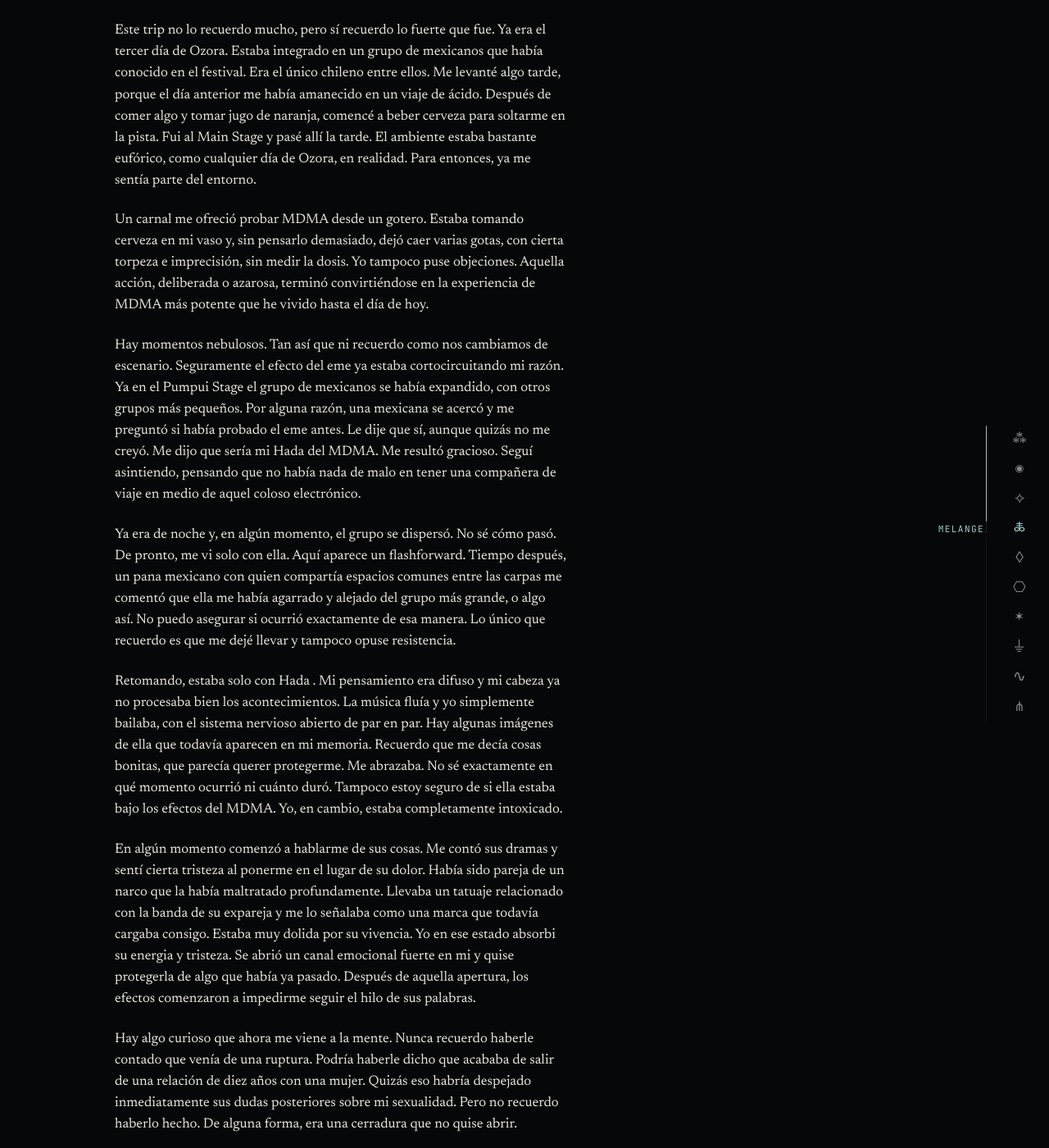
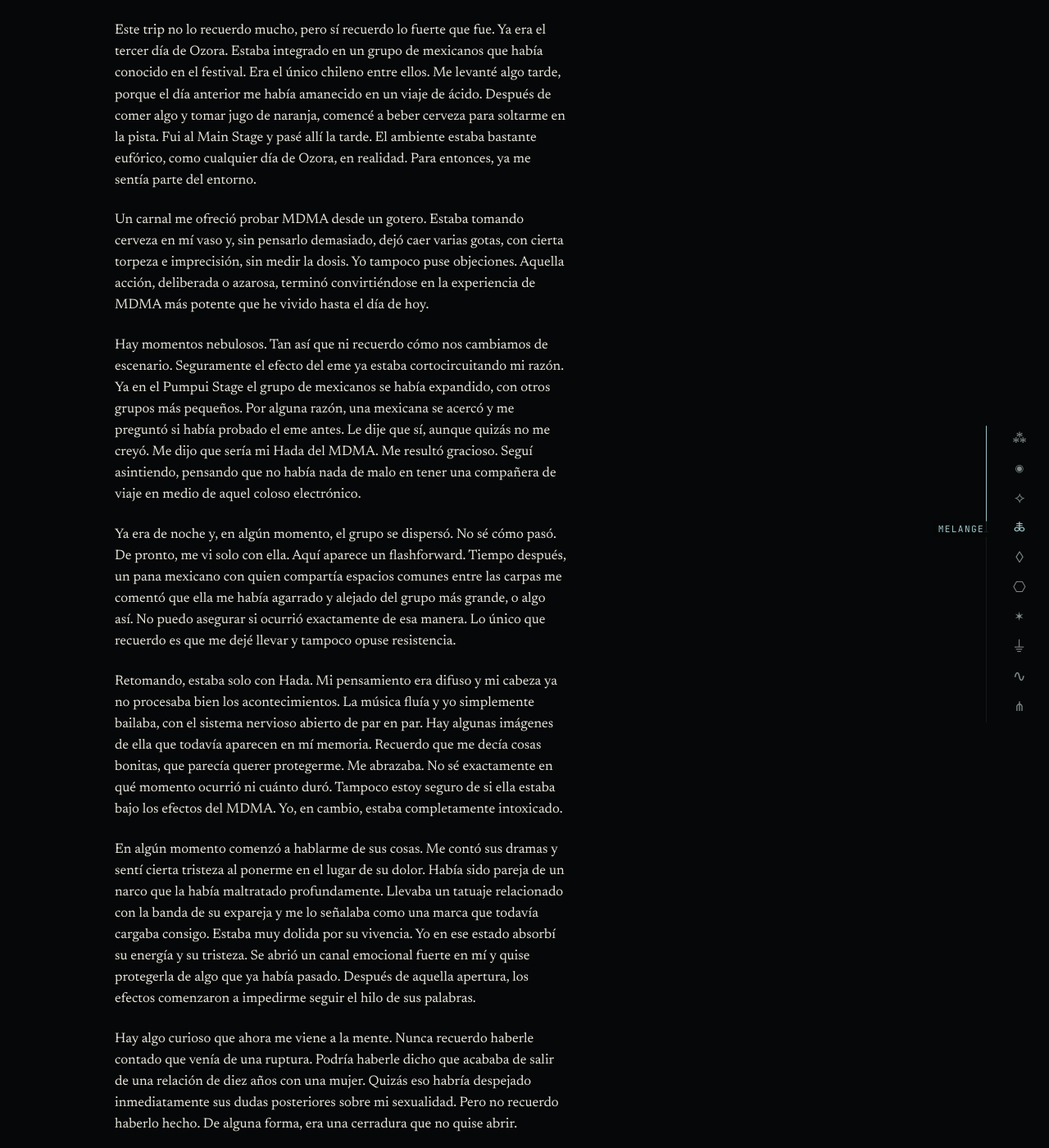
Before and after one commit to hugomoraga/kndl000, a Jekyll site: the page built from content/collections/_melange_reports/ozora-mdma.md, in a window 1280 px wide and 1400 px high, scrolled down 1542 px. Shown: the whole window at 82% size. Built offline with Jekyll 4.4.1, drawn with Linux system fonts in a browser that asks for light colours; some of the changed text lies outside the part shown.

Commit message:
Update Reporte “ozora-mdma”

```diff
--- a/content/collections/_melange_reports/ozora-mdma.md
+++ b/content/collections/_melange_reports/ozora-mdma.md
@@ -39,15 +39,15 @@
 
 Este trip no lo recuerdo mucho, pero sí recuerdo lo fuerte que fue. Ya era el tercer día de Ozora. Estaba integrado en un grupo de mexicanos que había conocido en el festival. Era el único chileno entre ellos. Me levanté algo tarde, porque el día anterior me había amanecido en un viaje de ácido. Después de comer algo y tomar jugo de naranja, comencé a beber cerveza para soltarme en la pista. Fui al Main Stage y pasé allí la tarde. El ambiente estaba bastante eufórico, como cualquier día de Ozora, en realidad. Para entonces, ya me sentía parte del entorno.
 
-Un carnal me ofreció probar MDMA desde un gotero. Estaba tomando cerveza en mi vaso y, sin pensarlo demasiado, dejó caer varias gotas, con cierta torpeza e imprecisión, sin medir la dosis. Yo tampoco puse objeciones. Aquella acción, deliberada o azarosa, terminó convirtiéndose en la experiencia de MDMA más potente que he vivido hasta el día de hoy.
+Un carnal me ofreció probar MDMA desde un gotero. Estaba tomando cerveza en mí vaso y, sin pensarlo demasiado, dejó caer varias gotas, con cierta torpeza e imprecisión, sin medir la dosis. Yo tampoco puse objeciones. Aquella acción, deliberada o azarosa, terminó convirtiéndose en la experiencia de MDMA más potente que he vivido hasta el día de hoy.
 
-Hay momentos nebulosos. Tan así que ni recuerdo como nos cambiamos de escenario. Seguramente el efecto del eme ya estaba cortocircuitando mi razón. Ya en el Pumpui Stage el grupo de mexicanos se había expandido, con otros grupos  más pequeños. Por alguna razón, una mexicana se acercó y me preguntó si había probado el eme antes. Le dije que sí, aunque quizás no me creyó. Me dijo que sería mi Hada del MDMA. Me resultó gracioso. Seguí asintiendo, pensando que no había nada de malo en tener una compañera de viaje en medio de aquel coloso electrónico.
+Hay momentos nebulosos. Tan así que ni recuerdo cómo nos cambiamos de escenario. Seguramente el efecto del eme ya estaba cortocircuitando mi razón. Ya en el Pumpui Stage el grupo de mexicanos se había expandido, con otros grupos  más pequeños. Por alguna razón, una mexicana se acercó y me preguntó si había probado el eme antes. Le dije que sí, aunque quizás no me creyó. Me dijo que sería mi Hada del MDMA. Me resultó gracioso. Seguí asintiendo, pensando que no había nada de malo en tener una compañera de viaje en medio de aquel coloso electrónico.
 
 Ya era de noche y, en algún momento, el grupo se dispersó. No sé cómo pasó. De pronto, me vi solo con ella. Aquí aparece un flashforward. Tiempo después, un pana mexicano con quien compartía espacios comunes entre las carpas me comentó que ella me había agarrado y alejado del grupo más grande, o algo así. No puedo asegurar si ocurrió exactamente de esa manera. Lo único que recuerdo es que me dejé llevar y tampoco opuse resistencia.
 
-Retomando, estaba solo con Hada . Mi pensamiento era difuso y mi cabeza ya no procesaba bien los acontecimientos. La música fluía y yo simplemente bailaba, con el sistema nervioso abierto de par en par. Hay algunas imágenes de ella que todavía aparecen en mi memoria. Recuerdo que me decía cosas bonitas, que parecía querer protegerme. Me abrazaba. No sé exactamente en qué momento ocurrió ni cuánto duró. Tampoco estoy seguro de si ella estaba bajo los efectos del MDMA. Yo, en cambio, estaba completamente intoxicado.
+Retomando, estaba solo con Hada. Mi pensamiento era difuso y mi cabeza ya no procesaba bien los acontecimientos. La música fluía y yo simplemente bailaba, con el sistema nervioso abierto de par en par. Hay algunas imágenes de ella que todavía aparecen en mí memoria. Recuerdo que me decía cosas bonitas, que parecía querer protegerme. Me abrazaba. No sé exactamente en qué momento ocurrió ni cuánto duró. Tampoco estoy seguro de si ella estaba bajo los efectos del MDMA. Yo, en cambio, estaba completamente intoxicado.
 
-En algún momento comenzó a hablarme de sus cosas. Me contó sus dramas y sentí cierta tristeza al ponerme en el lugar de su dolor. Había sido pareja de un narco que la había maltratado profundamente. Llevaba un tatuaje relacionado con la banda de su expareja y me lo señalaba como una marca que todavía cargaba consigo. Estaba muy dolida por su vivencia. Yo en ese estado absorbi su energia y tristeza. Se abrió un canal emocional fuerte en mi y quise protegerla de algo que había ya pasado. Después de aquella apertura, los efectos comenzaron a impedirme seguir el hilo de sus palabras.
+En algún momento comenzó a hablarme de sus cosas. Me contó sus dramas y sentí cierta tristeza al ponerme en el lugar de su dolor. Había sido pareja de un narco que la había maltratado profundamente. Llevaba un tatuaje relacionado con la banda de su expareja y me lo señalaba como una marca que todavía cargaba consigo. Estaba muy dolida por su vivencia. Yo en ese estado absorbí su energía y su tristeza. Se abrió un canal emocional fuerte en mí y quise protegerla de algo que ya había pasado. Después de aquella apertura, los efectos comenzaron a impedirme seguir el hilo de sus palabras.
 
 Hay algo curioso que ahora me viene a la mente. Nunca recuerdo haberle contado que venía de una ruptura. Podría haberle dicho que acababa de salir de una relación de diez años con una mujer. Quizás eso habría despejado inmediatamente sus dudas posteriores sobre mi sexualidad. Pero no recuerdo haberlo hecho. De alguna forma, era una cerradura que no quise abrir.
 
@@ -57,7 +57,7 @@
 
 Ella me hacía cariño y yo le respondía. Le pregunté si le incomodaba que la tocara. Entendí que no. Luego me desinhibí por completo: necesitaba frotarme, sentir el contacto humano, el sudor, la carne viva después de meses sin calor. Empecé a olerla con desesperación, recorriendo con mi nariz su cuello, bajando por su piel y besándola con una urgencia animal mientras ella se dejaba llevar —o al menos eso sentía yo—.
 
-No buscaba una sexualidad convencional. En ese estado, mi cuerpo parecía responder a otra lógica. Menos aún podía tener una erección. Esto era otra cosa:  sentir y ser,  carne contra carne. Un deseo de fundirme. En medio de ese trance, mis manos se infiltraron bajo sus ropas y toqué sus senos, sin pensar ni analizar si era el momento adecuado. Me froté contra ella y recorrí su piel más allá de lo cuerdo, llevado por esa marea donde los límites se disuelven y uno deja de calcular las consecuencias.
+No buscaba una sexualidad convencional. En ese estado, mi cuerpo parecía responder a otra lógica. Menos aún podía tener una erección. Esto era otra cosa: sentir y ser carne contra carne. Un deseo de fundirme. En medio de ese trance, mis manos se infiltraron bajo sus ropas y toqué sus senos, sin pensar ni analizar si era el momento adecuado. Me froté contra ella y recorrí su piel más allá de lo cuerdo, llevado por esa marea donde los límites se disuelven y uno deja de calcular las consecuencias.
 
 Fue algo que se prolongó bastante tiempo. No recuerdo exactamente dónde estábamos; quizás en medio de la pista de baile del Pumpui Stage, quizás en la orilla del escenario. Aún estaba profundamente drogado. No parecía que mi estado fuera a decantar.
 
@@ -65,7 +65,7 @@
 
 Me preguntó qué era lo que me gustaba. Le dije que las mujeres. Sentí de inmediato un prejuicio. Soy una persona sensible y, además, era el único chileno entre ellos. Tenía una manera diferente de hablar y expresarme. Confieso que no era la primera vez que alguien me categorizaba con una etiqueta forzada sobre cómo debía ser mi sensibilidad o mi sexualidad.
 
-Ella insistió en preguntarme si me gustaban los hombres, si tenía alguna tranca o algo así. Me dijo que podía confiar en ella. Le insistí en que me gustaban las mujeres. Entonces me contó que era lesbiana y me dijo: "Conmigo no te ira bien, porque a mi me gustaban las panochas".
+Ella insistió en preguntarme si me gustaban los hombres, si tenía alguna tranca o algo así. Me dijo que podía confiar en ella. Le insistí en que me gustaban las mujeres. Entonces me contó que era lesbiana y me dijo: "Conmigo no te irá bien, porque a mí me gustaban las panochas".
 
 Le dije que no estaba buscando algo sexual, que se calmara con eso. Aunque ahora, al reconstruir la escena, esa respuesta me resulta algo disonante: había ido bastante más allá que unas simples caricias.
 
```
Also changed, not shown: other parts of content/collections/_melange_reports/ozora-mdma.md (+5 -5 lines).
